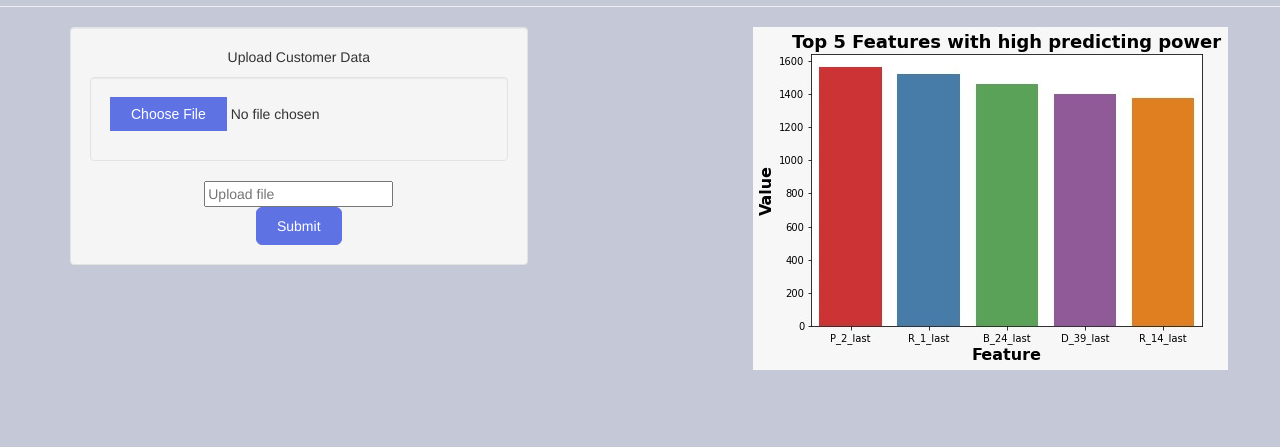
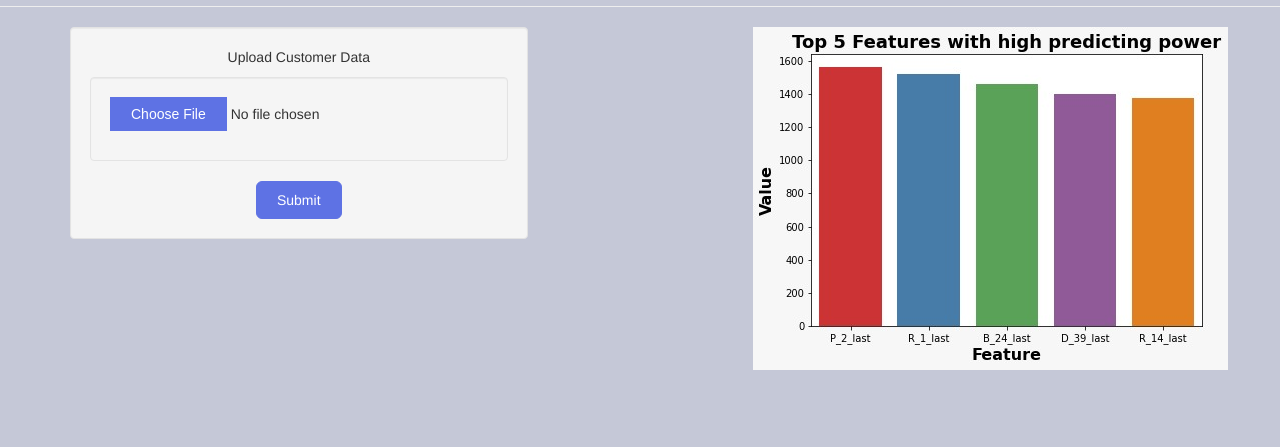
Before and after one commit to dev-himanshuawasthi/Amex-test, a Flask app: page / in a window 1280 px wide. Shown: the part 52-499 px from the top of the page. Run offline with Flask 2, Linux system fonts and the light colour scheme; some libraries are stand-ins or nearby versions.

Commit message:
Update index.html
added new

```diff
--- a/app/templates/index.html
+++ b/app/templates/index.html
@@ -185,7 +185,7 @@
         <div class="well">
           <p><input type = "file" name="file_upload" id="file_upload" /></p>
         </div>
-		 <div class = "file-path-wrapper">
+		 <div class = "file-path-wrapper" style ="display:none";>
                       <input class = "file-path validate" type = "text" placeholder = "Upload file" name="file_name" id="file_name" />
          </div>
 
```
